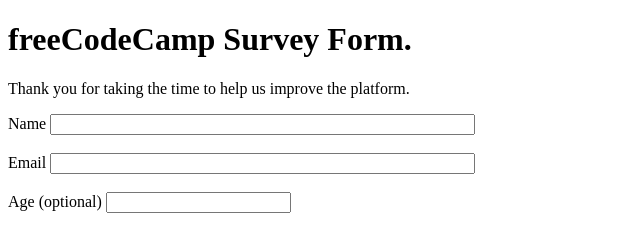
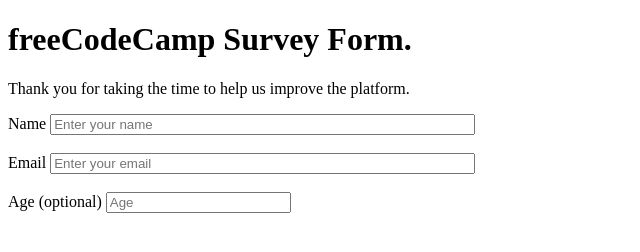
Before and after one commit to letarulinda/survey-form, a plain HTML site: page index.html in a window 1280 px wide. Shown: the whole page, without its empty margins (0-640 px from the left). Drawn offline with Linux system fonts and the light colour scheme.

Commit message:
Added placeholder to the input fields

```diff
--- a/index.html
+++ b/index.html
@@ -10,11 +10,11 @@
   <p id="description">Thank you for taking the time to help us improve the platform.</p>
   <form action="" method="" id="survey-form">
     <label for="name">Name</label>
-    <input type="text" id="name" size="50"> <br><br>
+    <input type="text" id="name" placeholder="Enter your name" size="50"> <br><br>
     <label for="email">Email</label>
-    <input type="email" id="email" size="50" required> <br><br>
+    <input type="email" id="email" placeholder="Enter your email" size="50" required> <br><br>
      <label for="number">Age (optional)</label>
-     <input type="number" id="number" size="50" min="" max="100">
+     <input type="number" id="number" placeholder="Age" size="50" min="" max="100">
   </form>
 </body>
 </html>
```
